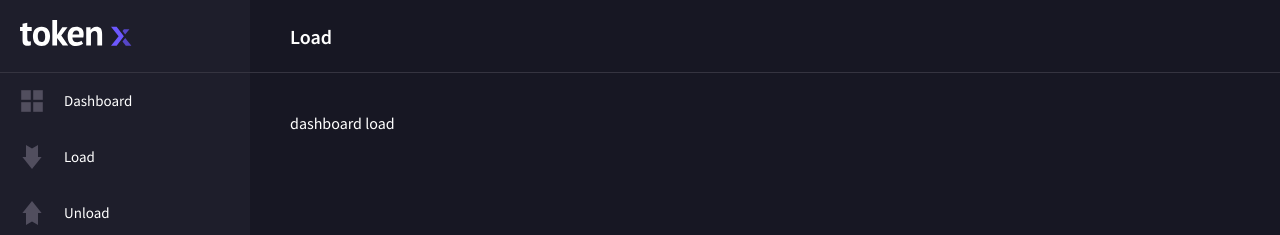
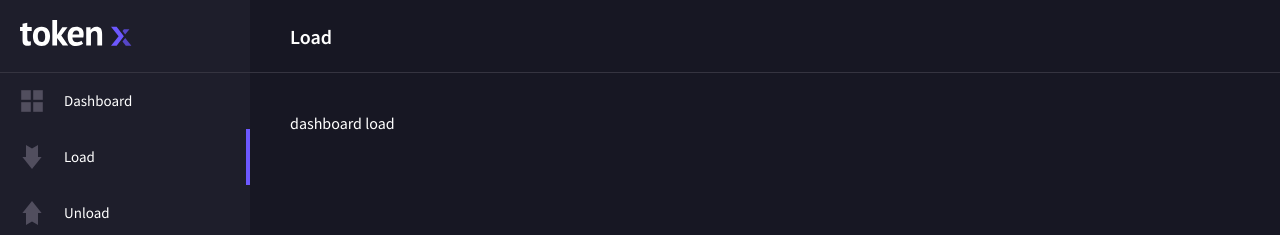
Before and after one commit to josephwilliams/m10-concept, a React (Create React App) app: page /dashboard-load in a window 1280 px wide. Shown: the top 235 px of the page. Built offline with nearby package versions, Linux system fonts and the light colour scheme.

Commit message:
sidebar styling

```diff
--- a/package.json
+++ b/package.json
@@ -8,6 +8,7 @@
   },
   "dependencies": {
     "classnames": "^2.2.6",
+    "lodash": "^4.17.15",
     "react": "^16.11.0",
     "react-dom": "^16.11.0",
     "react-router-dom": "^5.1.2",
--- a/src/components/Sidebar.css
+++ b/src/components/Sidebar.css
@@ -15,8 +15,13 @@
   text-decoration: none;
 }
 
+.sidebarLinkCurrent {
+  border-right: 4px solid #6d58ff;
+}
+
 .sidebarLink:hover {
   border-right: 4px solid #6d58ff;
+  background-image: linear-gradient(to right, rgba(255,0,0,0), #493d9f);
 }
 
 .sidebarIconImageWrapper {
--- a/src/components/Sidebar.js
+++ b/src/components/Sidebar.js
@@ -2,6 +2,8 @@ import React from 'react';
 import {
   Link,
 } from 'react-router-dom';
+import lodashGet from 'lodash/get';
+import classnames from 'classnames';
 import TokenLogo from '../assets/tokenx-logo.svg';
 import IconArrowInactive from '../assets/icon-arrow-inactive.svg';
 import IconSettingInactive from '../assets/icon-setting-gear-inactive.svg';
@@ -44,6 +46,7 @@ const sidebarLinks = [
 ];
 
 const Sidebar = () => {
+  const relUrl = lodashGet(window, 'location.pathname');
   return (
     <div className={'sidebarWrapper'}>
       <div className={'sidebarIconImageWrapper'}>
@@ -55,8 +58,16 @@ const Sidebar = () => {
       </div>
       {sidebarLinks.map(sidebarLink => {
         const { title, linkTo, icon, customIconStyle } = sidebarLink;
+        const isCurrentPath = relUrl === linkTo
         return (
-          <Link to={linkTo} className={'sidebarLink'}>
+          <Link
+            className={classnames(
+              'sidebarLink',
+              isCurrentPath && 'sidebarLinkCurrent',
+            )}
+            to={linkTo}
+            key={title}
+          >
             <img
               src={icon}
               alt={title}
```
